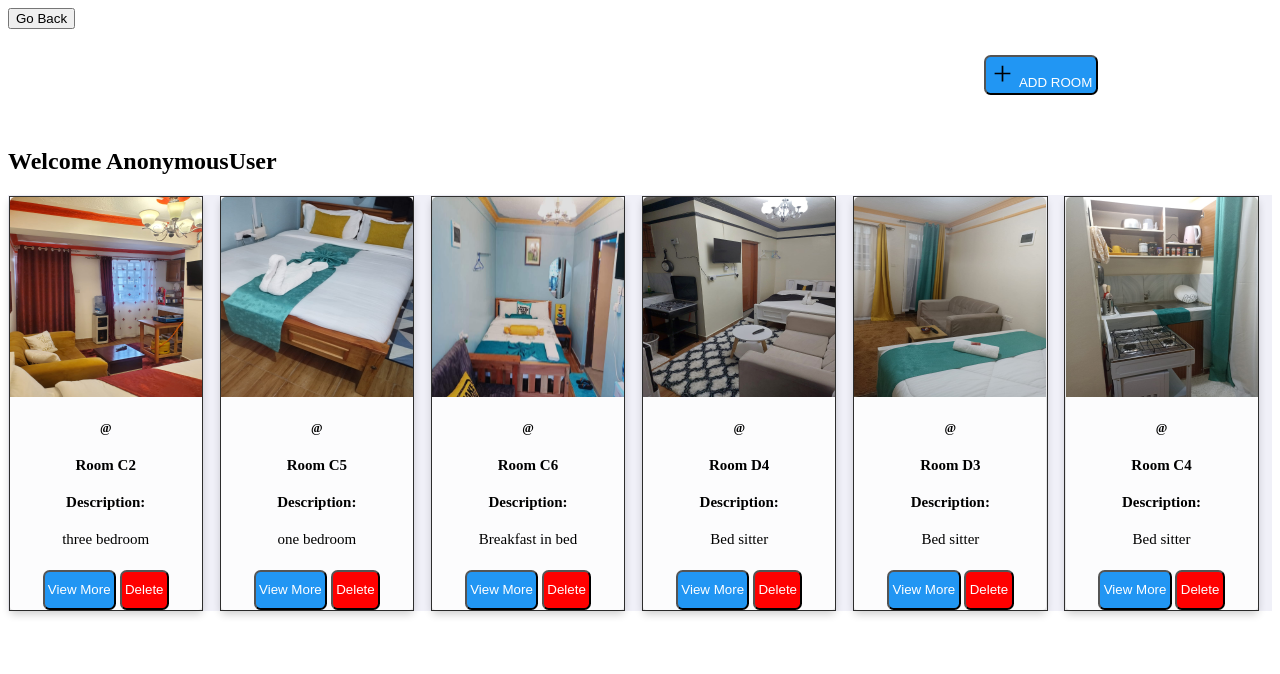
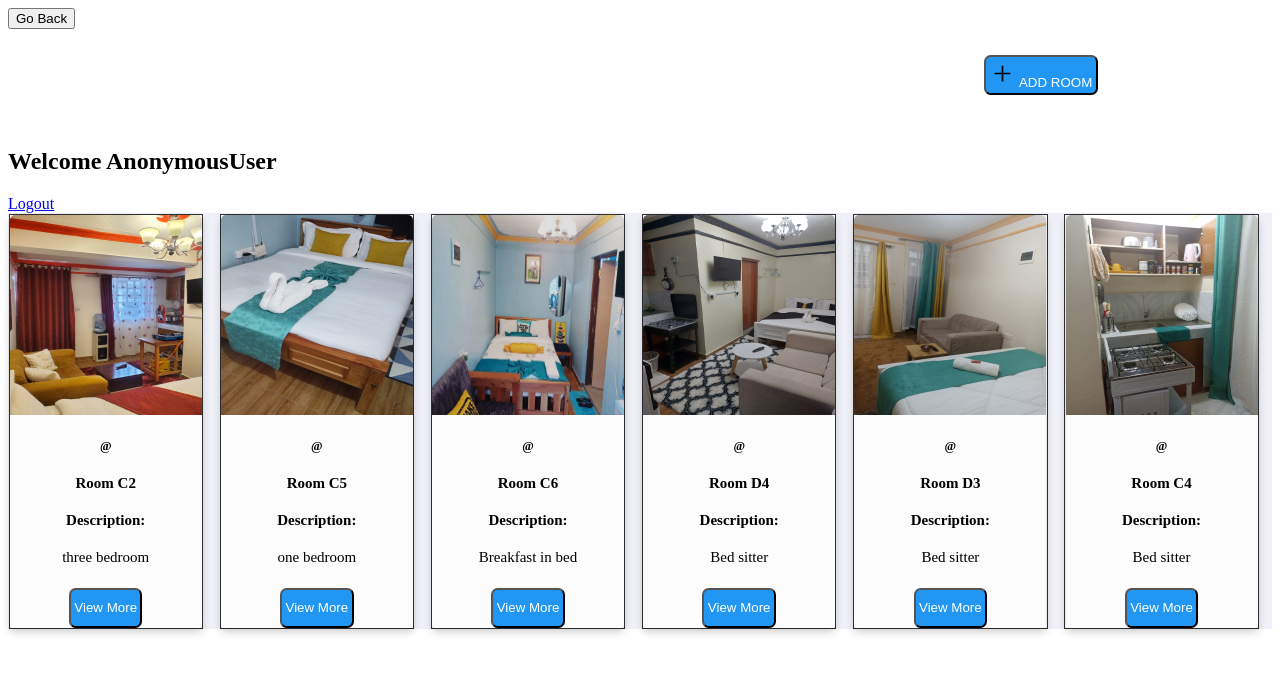
Before and after one commit to GakuruAlex/BnB, a Django app: page /hosting/ in a window 1280 px wide. Shown: the top 674 px of the page. Run offline with Django 4.2, Linux system fonts and the light colour scheme; data comes from the database, SQL or seed files in the repository.

Commit message:
Selective display based on user id

```diff
--- a/hosting/templates/hosting/display_rooms.html
+++ b/hosting/templates/hosting/display_rooms.html
@@ -27,6 +27,7 @@
 
 
 <h2>Welcome {{request.user}}</h2>
+<span id="logout"><a href="{% url 'accounts:logout' %}">Logout</a></span>
 
 <div class="grid-container">
 
@@ -40,8 +41,15 @@
             <h4>Room {{room.name}}</h4>
             <h4><b>Description: </b></h4>
             <p>{{room.description}}</p>
-            <button class="button"  onclick="window.location.href='{% url 'hosting:viewroom' room.id %}'"  >View More</button>
+
+          {% if request.user == room.owner %}
+          <button class="button"  onclick="window.location.href='{% url 'hosting:viewroom' room.id %}'"  >View More</button>
             <button class="button" id="delete" onclick="window.location.href='{% url 'hosting:delete_room' room.id %}'" >Delete</button>
+          {% else %}
+          <button class="button"  onclick="window.location.href='{% url 'hosting:viewroom' room.id %}'"  >View More</button>
+          {% endif %}
+
+
           </div>
         </div>
     </div>
```
